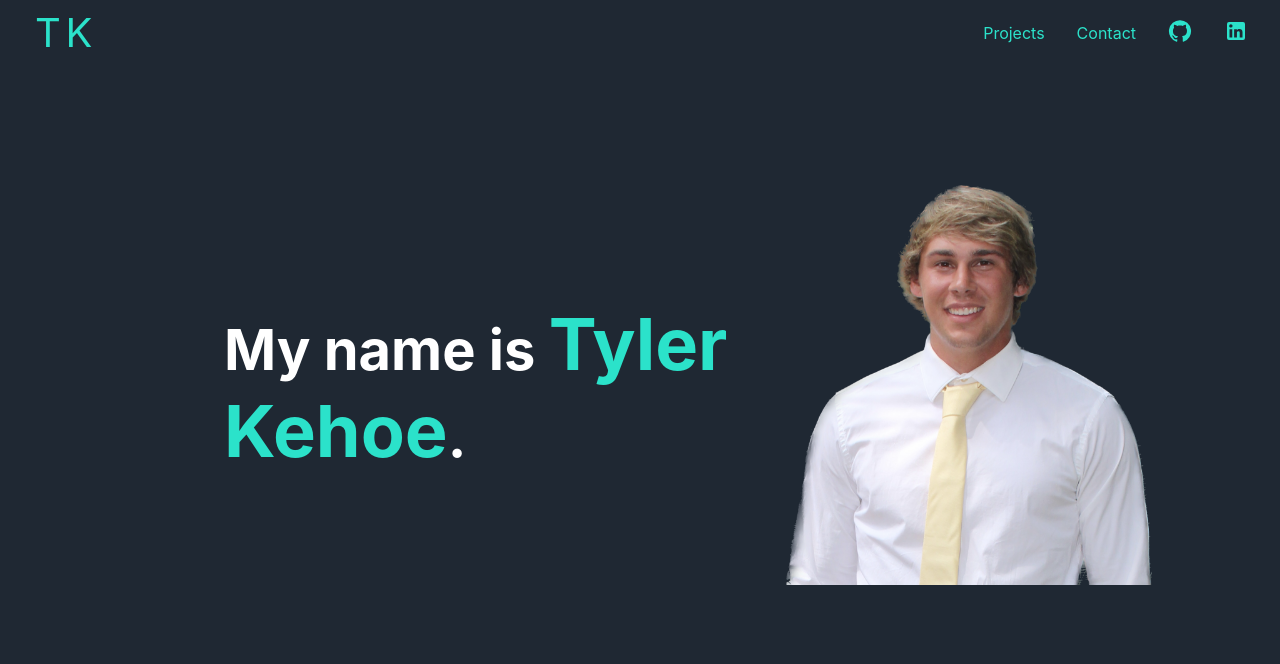
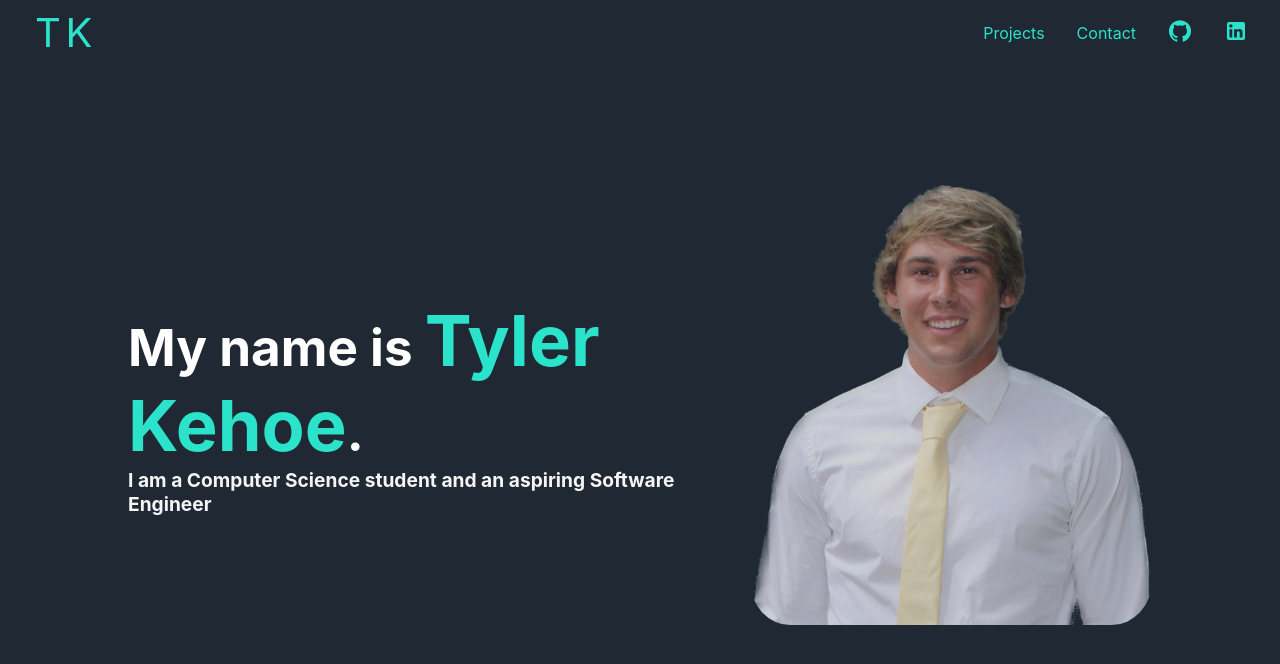
Before and after one commit to tyler7kehoe/Portfolio-Website, a React (Vite) app: page / in a window 1280 px wide. Shown: the top 664 px of the page. Built offline with nearby package versions, Linux system fonts and the light colour scheme.

Commit message:
Home changes to include info

```diff
--- a/src/components/Home.jsx
+++ b/src/components/Home.jsx
@@ -6,7 +6,8 @@ export const Home = () => {
   return (
     <div className="home_mainBox">
         <div class="name-header">
-          <h1>My name is <span>Tyler Kehoe</span>.</h1>
+          <h1>My name is <span id='name'>Tyler Kehoe</span>.</h1>
+          <h2>I am a Computer Science student and an aspiring Software Engineer</h2>
         </div>
         <div className='headshot-image'>
           <img src={headshot} alt='Tyler Kehoe Headshot' />
--- a/src/css/Home.css
+++ b/src/css/Home.css
@@ -1,12 +1,27 @@
+.name-header {
+    margin-left: 10vw;
+}
+
 h1 {
     color: white;
-    margin-left: 4em;
-    font-size: 7vh;
+    font-size: 4vw;
+}
+
+h2 {
+    color: whitesmoke;
+    font-size: 1.5vw;
 }
 
 img {
-    height: 50vh;
+    height: 55vh;
     width: auto;
+    border-radius: 10%;
+    opacity: 0.8;
+    transition: transform 1.25s ease-in-out;
+}
+
+img:hover {
+    transform: scale(1.1);
 }
 
 .home_mainBox {
@@ -18,7 +33,7 @@ img {
 
 .name-header span {
     color: rgb(43, 226, 202);
-    font-size: 9vh;
+    font-size: 5.5vw;
 }
 
 .headshot-image {
```
